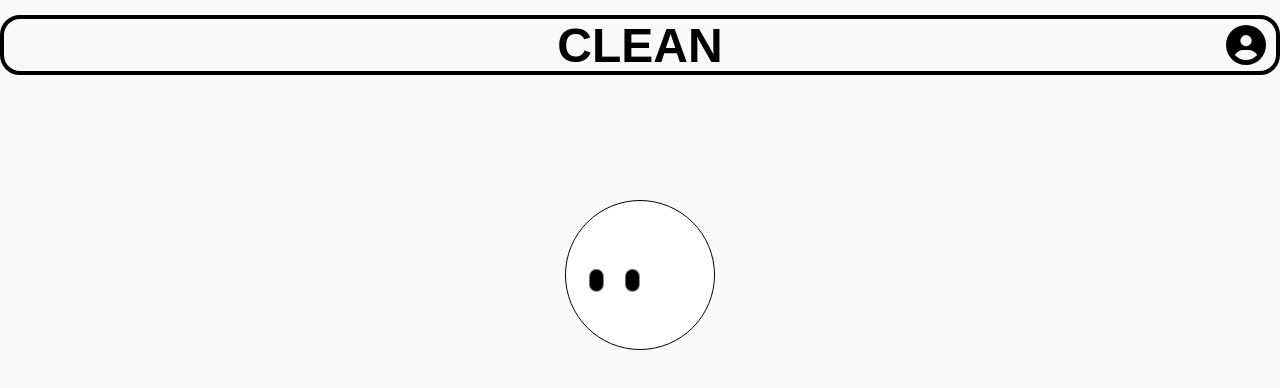
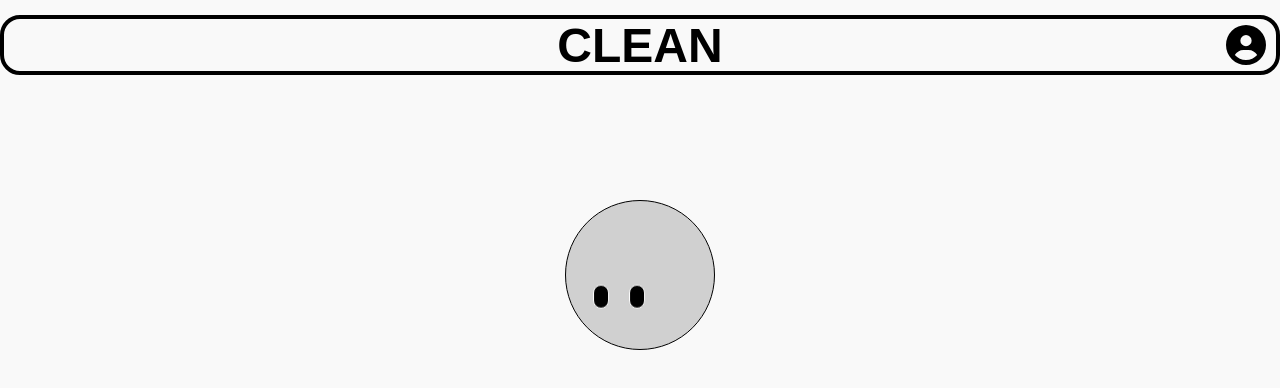
Before and after one commit to Wallenborg/clean, a Next.js app: page /clean in a window 1280 px wide. Shown: the top 388 px of the page. Built offline with nearby package versions, Linux system fonts and the light colour scheme; a web font is replaced by a local one.

Commit message:
add custom hook useGetColorForHour

```diff
--- a/components/header/Header.css
+++ b/components/header/Header.css
@@ -8,7 +8,6 @@
   width: 100%;
   padding: 5px;
   border: solid 4px var(--clr-accent);
-  background-color: var(--clr-primary);
   border-radius: 20px;
 }
 
--- a/components/main-circle/MainCircle.css
+++ b/components/main-circle/MainCircle.css
@@ -36,12 +36,15 @@
     transform: translate(0, 0);
   }
   20% {
+    transform: translate(0, 0);
+  }
+  30% {
     transform: translate(20px, -25px);
   }
-  40% {
+  50% {
     transform: translate(30px, 10px);
   }
-  60% {
+  65% {
     transform: translate(-20px, 25px);
   }
   80% {
--- a/components/main-circle/MainCircle.jsx
+++ b/components/main-circle/MainCircle.jsx
@@ -1,8 +1,20 @@
 import "./MainCircle.css";
+import useGetColorForHour from "@/hooks/useGetColorForHour";
 
 export default function MainCircle() {
+  // Use the hook to get the color
+  const color = useGetColorForHour(
+    new Date().getHours(),
+    new Date().getMinutes()
+  );
+
+  // Inline style to set the background color dynamically
+  const circleStyle = {
+    backgroundColor: color,
+  };
+
   return (
-    <div className="maincircle-circle">
+    <div className="maincircle-circle" style={circleStyle}>
       <div className="maincircle-eyes">
         <span className="maincircle-eye"></span>
         <span className="maincircle-eye"></span>
--- /dev/null
+++ b/hooks/useGetColorForHour.jsx
@@ -0,0 +1,42 @@
+function useGetColorForHour(hour, minute) {
+  const intervals = [
+    { start: "00:01", end: "01:00", color: "#FFFFFF" },
+    { start: "01:01", end: "02:00", color: "#F9F9F9" },
+    { start: "02:01", end: "03:00", color: "#F2F2F2" },
+    { start: "03:01", end: "04:00", color: "#F9F9F9" },
+    { start: "04:01", end: "05:00", color: "#EBEBEB" },
+    { start: "05:01", end: "06:00", color: "#E5E5E5" },
+    { start: "06:01", end: "07:00", color: "#DEDEDE" },
+    { start: "07:01", end: "08:00", color: "#D7D7D7" },
+    { start: "08:01", end: "09:00", color: "#D0D0D0" },
+    { start: "09:01", end: "10:00", color: "#C9C9C9" },
+    { start: "10:01", end: "11:00", color: "#C3C3C3" },
+    { start: "11:01", end: "12:00", color: "#BCBCBC" },
+    { start: "12:01", end: "13:00", color: "#AEAEAE" },
+    { start: "13:01", end: "14:00", color: "#A8A8A8" },
+    { start: "14:01", end: "15:00", color: "#A1A1A1" },
+    { start: "15:01", end: "16:00", color: "#9A9A9A" },
+    { start: "16:01", end: "17:00", color: "#8C8C8C" },
+    { start: "17:01", end: "18:00", color: "#858585" },
+    { start: "18:01", end: "19:00", color: "#7E7E7E" },
+    { start: "19:01", end: "20:00", color: "#787878" },
+    { start: "20:01", end: "21:00", color: "#717171" },
+    { start: "21:01", end: "22:00", color: "#6A6A6A" },
+    { start: "22:01", end: "23:00", color: "#F9F9F9" },
+    { start: "23:01", end: "24:00", color: "#000000" },
+  ];
+
+  const currentTime = `${hour.toString().padStart(2, "0")}:${minute
+    .toString()
+    .padStart(2, "0")}`;
+
+  for (const interval of intervals) {
+    if (currentTime >= interval.start && currentTime <= interval.end) {
+      return interval.color;
+    }
+  }
+
+  return "#FFFFFF"; // Standardfärg
+}
+
+export default useGetColorForHour;
```
